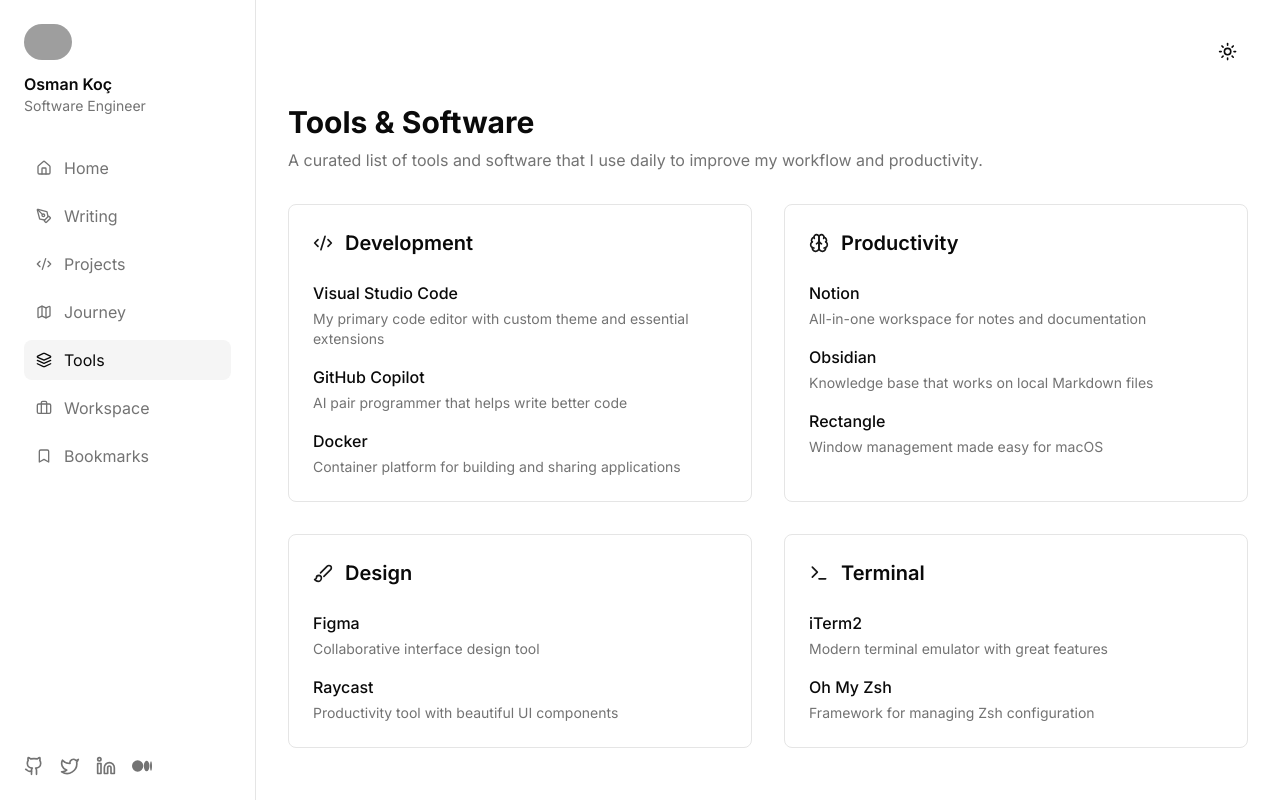
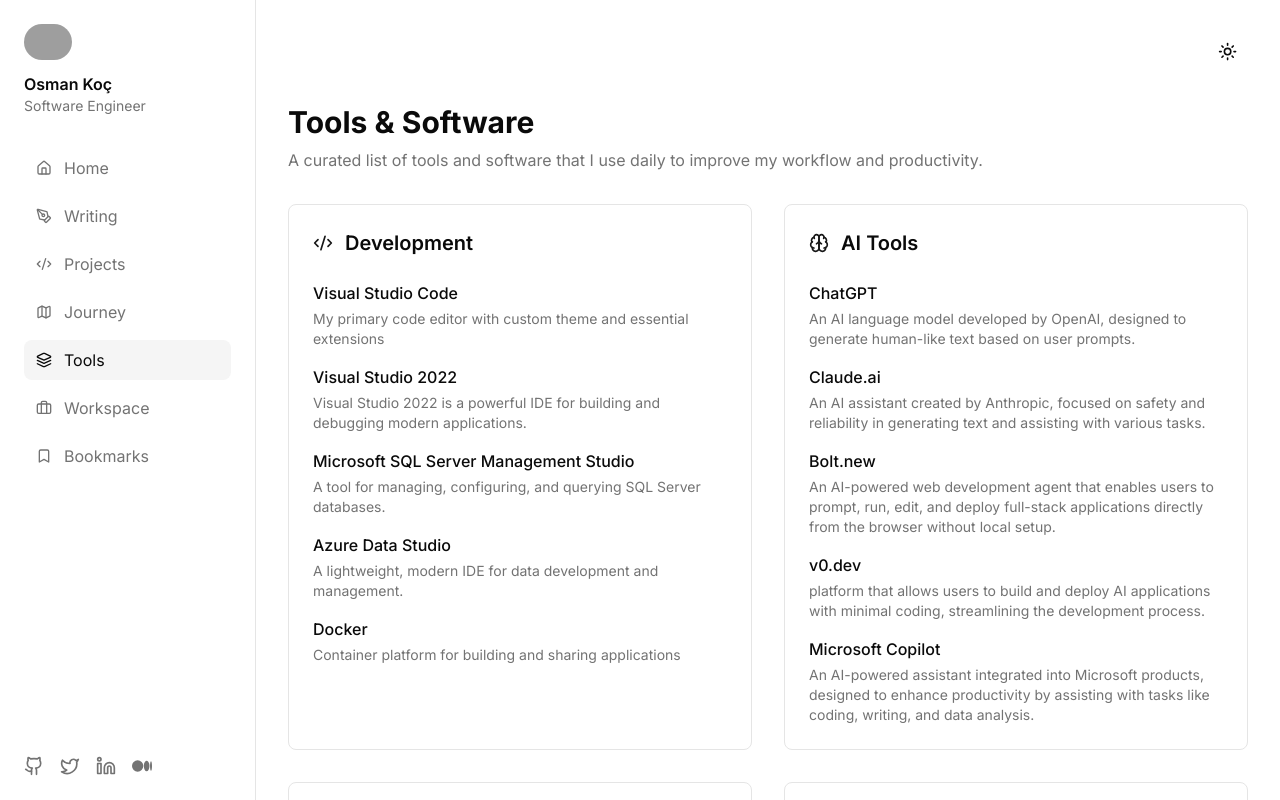
Before and after one commit to zekiankun/zeki, a Next.js app: page /tools in a window 1280 px wide. Shown: the top 800 px of the page. Built offline with nearby package versions, Linux system fonts and the light colour scheme; grey boxes are pictures that could not be loaded.

Commit message:
feat: modify tools page

```diff
--- a/app/tools/page.tsx
+++ b/app/tools/page.tsx
@@ -1,4 +1,4 @@
-import { Code2, Laptop, Brush, Cloud, Terminal, Brain } from "lucide-react";
+import { Code2, Brush, CheckCircle, Brain } from "lucide-react";
 
 const tools = [
   {
@@ -10,8 +10,16 @@
         description: "My primary code editor with custom theme and essential extensions"
       },
       {
-        name: "GitHub Copilot",
-        description: "AI pair programmer that helps write better code"
+        name: "Visual Studio 2022",
+        description: "Visual Studio 2022 is a powerful IDE for building and debugging modern applications."
+      },
+      {
+        name: "Microsoft SQL Server Management Studio",
+        description: "A tool for managing, configuring, and querying SQL Server databases."
+      },
+      {
+        name: "Azure Data Studio",
+        description: "A lightweight, modern IDE for data development and management."
       },
       {
         name: "Docker",
@@ -20,8 +28,34 @@
     ]
   },
   {
+    category: "AI Tools",
+    icon: Brain,
+    items: [
+      {
+        name: "ChatGPT",
+        description: "An AI language model developed by OpenAI, designed to generate human-like text based on user prompts."
+      },
+      {
+        name: "Claude.ai",
+        description: "An AI assistant created by Anthropic, focused on safety and reliability in generating text and assisting with various tasks. "
+      },
+      {
+        name: "Bolt.new",
+        description: "An AI-powered web development agent that enables users to prompt, run, edit, and deploy full-stack applications directly from the browser without local setup."
+      },
+      {
+        name: "v0.dev",
+        description: " platform that allows users to build and deploy AI applications with minimal coding, streamlining the development process."
+      },
+      {
+        name: "Microsoft Copilot",
+        description: "An AI-powered assistant integrated into Microsoft products, designed to enhance productivity by assisting with tasks like coding, writing, and data analysis."
+      },
+    ]
+  },
+  {
     category: "Productivity",
-    icon: Brain,
+    icon: CheckCircle,
     items: [
       {
         name: "Notion",
@@ -42,29 +76,19 @@
     icon: Brush,
     items: [
       {
+        name: "Adobe Photoshop",
+        description: "A leading software for photo editing and graphic design."
+      },
+      {
+        name: "Canva",
+        description: "An easy-to-use platform for creating designs and visuals."
+      },
+      {
         name: "Figma",
         description: "Collaborative interface design tool"
       },
-      {
-        name: "Raycast",
-        description: "Productivity tool with beautiful UI components"
-      }
     ]
   },
-  {
-    category: "Terminal",
-    icon: Terminal,
-    items: [
-      {
-        name: "iTerm2",
-        description: "Modern terminal emulator with great features"
-      },
-      {
-        name: "Oh My Zsh",
-        description: "Framework for managing Zsh configuration"
-      }
-    ]
-  }
 ];
 
 export default function ToolsPage() {
```
